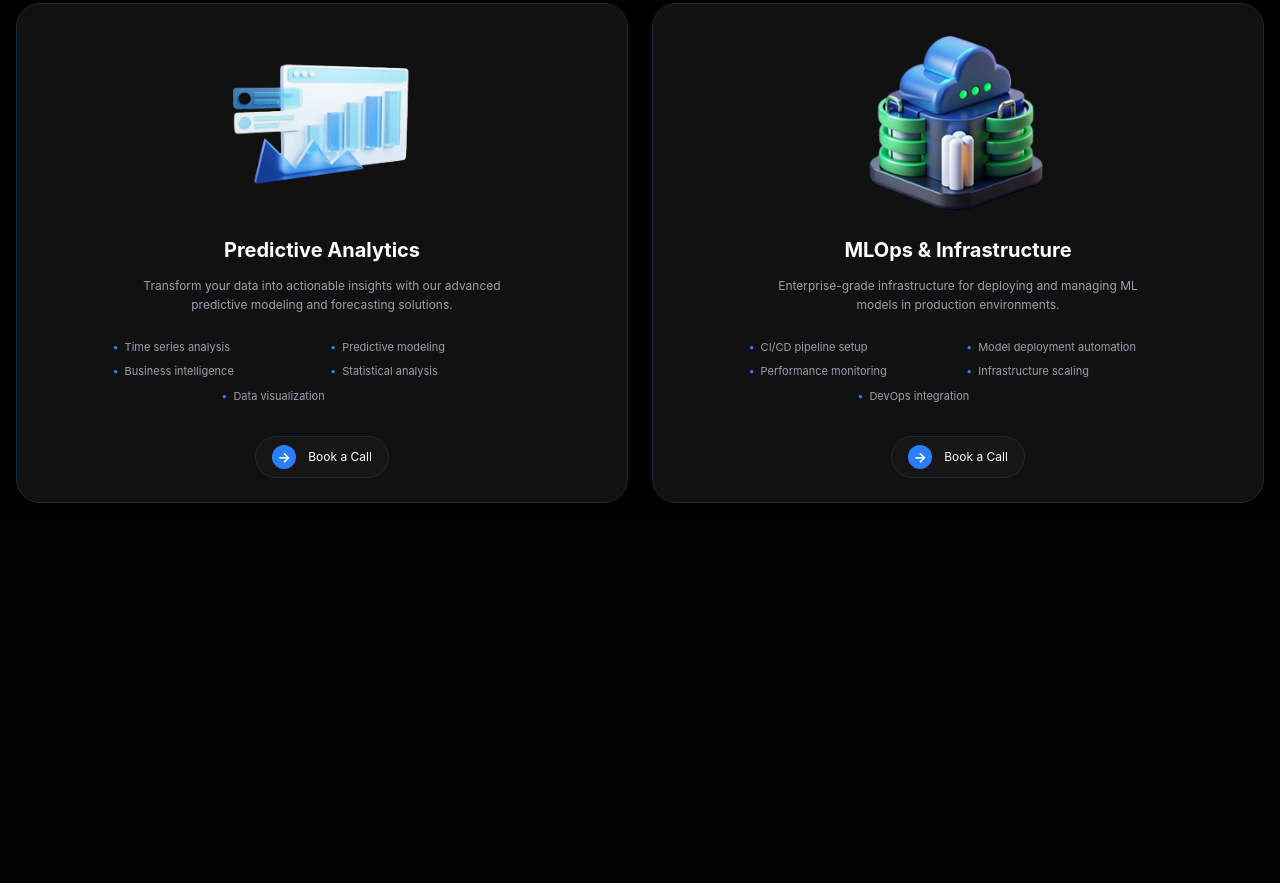
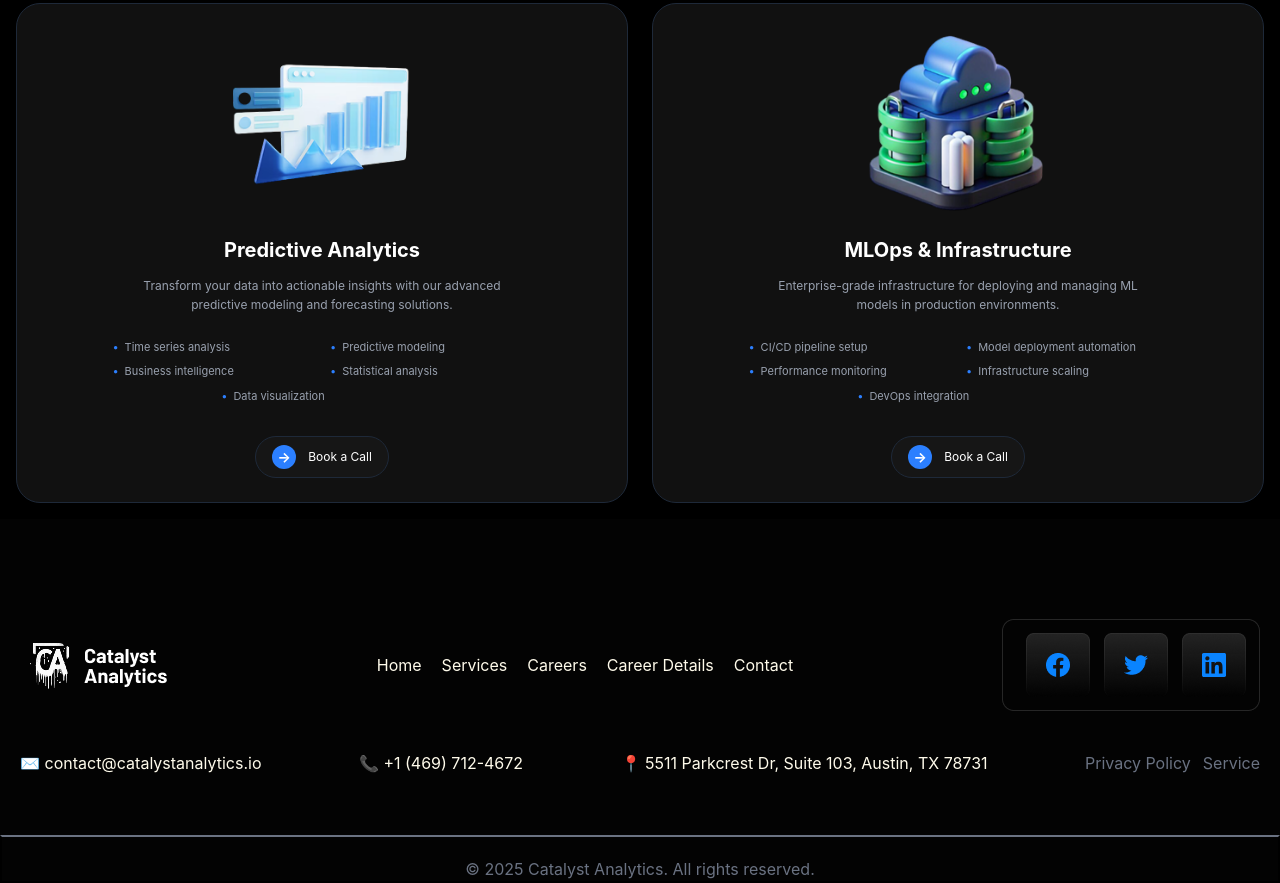
Before and after one commit to shokirovsh01/exam-3, a website: page src/page2.html in a window 1280 px wide. Shown: the part 1930-2813 px from the top of the page. Before the commit the page ends 2449 px from the top, so only its background shows below. Drawn offline with nearby package versions, Linux system fonts and the light colour scheme; files that its build step writes are made by us from their sources.

Commit message:
section 8

```diff
--- a/src/page2.html
+++ b/src/page2.html
@@ -192,5 +192,39 @@
   </div>
 </div>
 
+<!-- section 8 -->
+
+<footer class="flex justify-between flex-col lg:flex-row max-w-325 mt-20 m-auto items-center p-5 text-center lg:text-start">
+
+<img src="./img/Logo (7).png" alt="">
+
+<div class="flex gap-5 text-amber-50 ">
+    <p>Home</p>
+    <p>Services</p>
+    <p>Careers</p>
+    <p>Career Details</p>
+    <p>Contact</p>
+</div>
+
+<img src="./img/Sub Container.png" alt="">
+</footer>
+
+<footer class="flex justify-between text-amber-50  flex-col lg:flex-row max-w-325  m-auto items-center p-5 text-center lg:text-start">
+
+<h1>✉ contact@catalystanalytics.io</h1>
+<h1>📞 +1 (469) 712-4672</h1>
+<h1>📍 5511 Parkcrest Dr, Suite 103, Austin, TX 78731</h1>
+
+<div class="flex gap-3">
+<p class="text-gray-500">Privacy Policy</p>
+<p class="text-gray-500">Service</p>
+</div>
+
+</footer>
+
+<div class="border-t-gray-500 border-2 mt-10">
+    <h1 class="text-gray-500 text-center mt-5   ">© 2025 Catalyst Analytics. All rights reserved.</h1>
+</div>
+
 </body>
 </html>
```
